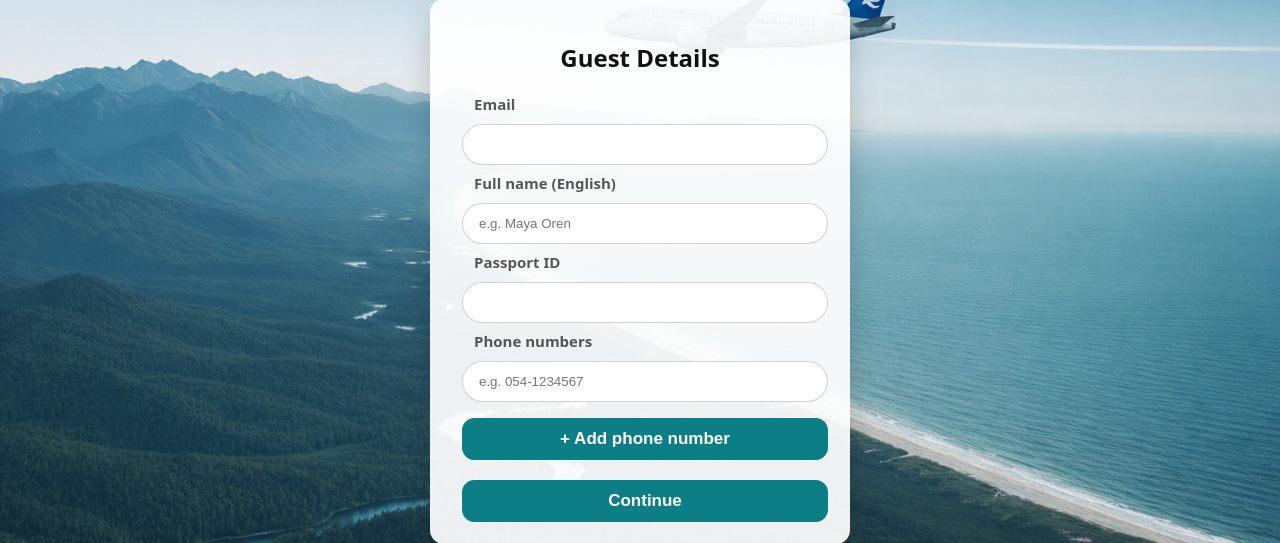
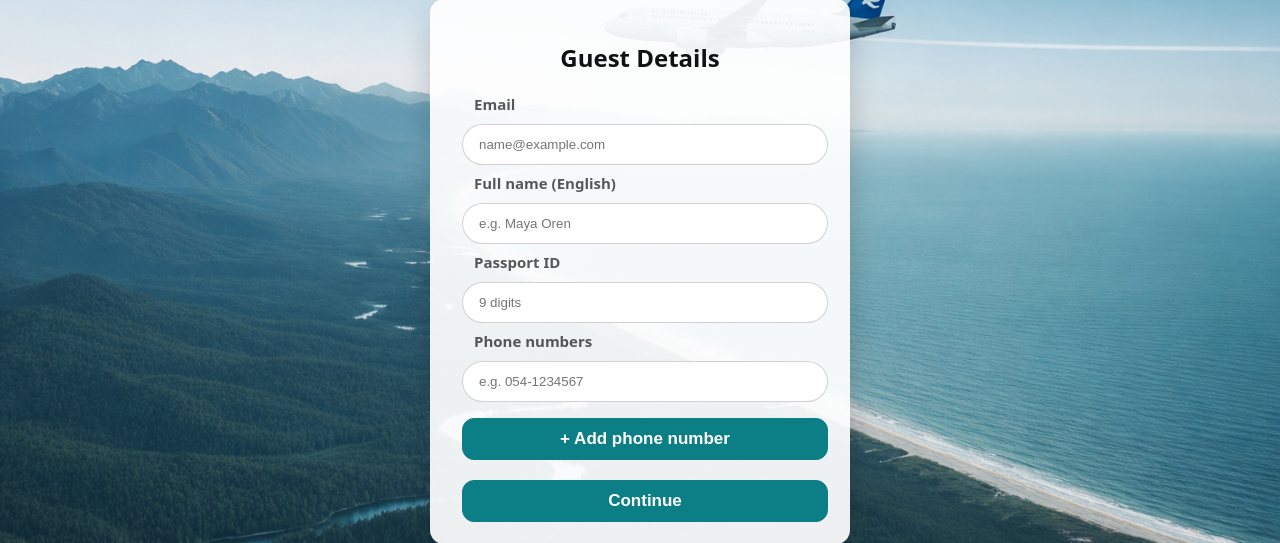
Before and after one commit to yardenaruch-source/InformationSystems, a Flask app: page /booking/1/guest in a window 1280 px wide. Shown: the part 175-718 px from the top of the page. Run offline with Flask 3, Linux system fonts and the light colour scheme.

Commit message:
update guest_details

```diff
--- a/templates/guest_details.html
+++ b/templates/guest_details.html
@@ -22,7 +22,7 @@
     <input type="hidden" name="next" value="{{ next_url }}">
 
     <label for="email">Email</label>
-    <input id="email" type="email" name="email" required value="{{ form.email or '' }}">
+    <input id="email" type="email" name="email" placeholder="name@example.com" required value="{{ form.email or '' }}">
 
     <label for="full_name">Full name (English)</label>
     <input id="full_name" type="text" name="full_name" required
@@ -30,7 +30,7 @@
            value="{{ form.full_name or '' }}">
 
     <label for="passport_id">Passport ID</label>
-    <input id="passport_id" type="text" name="passport_id" required
+    <input id="passport_id" type="text" name="passport_id" placeholder="9 digits" required
            value="{{ form.passport_id or '' }}">
 
     <label>Phone numbers</label>
```
